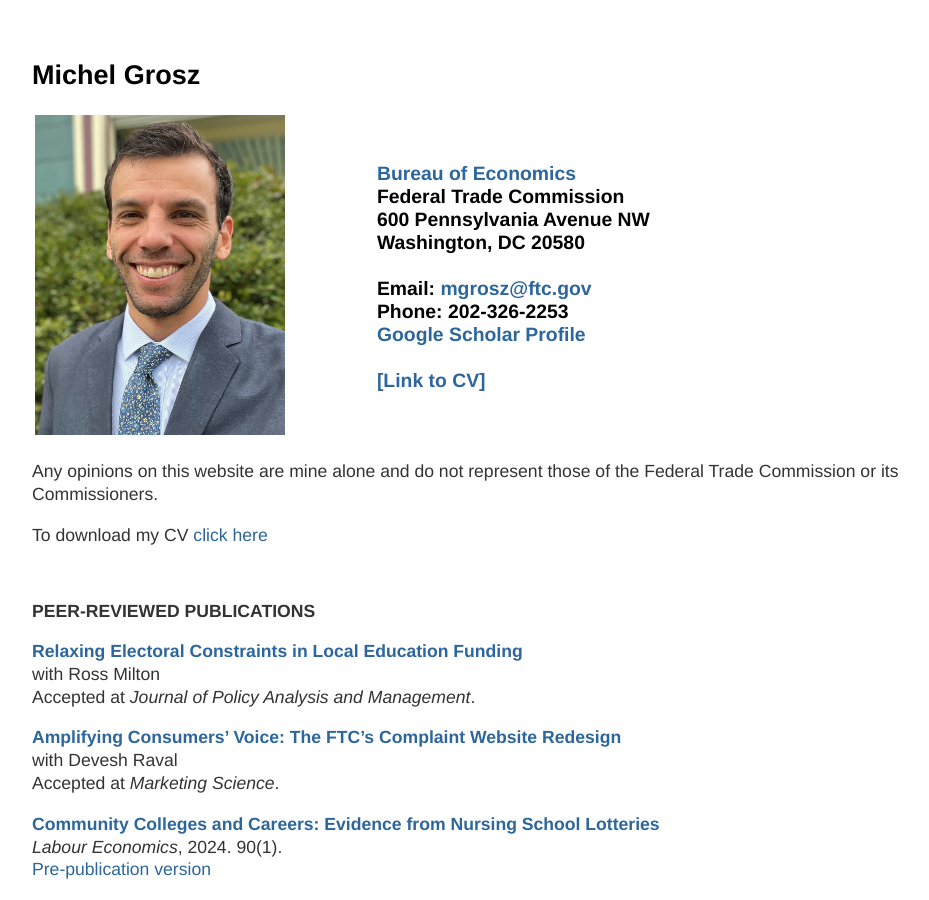
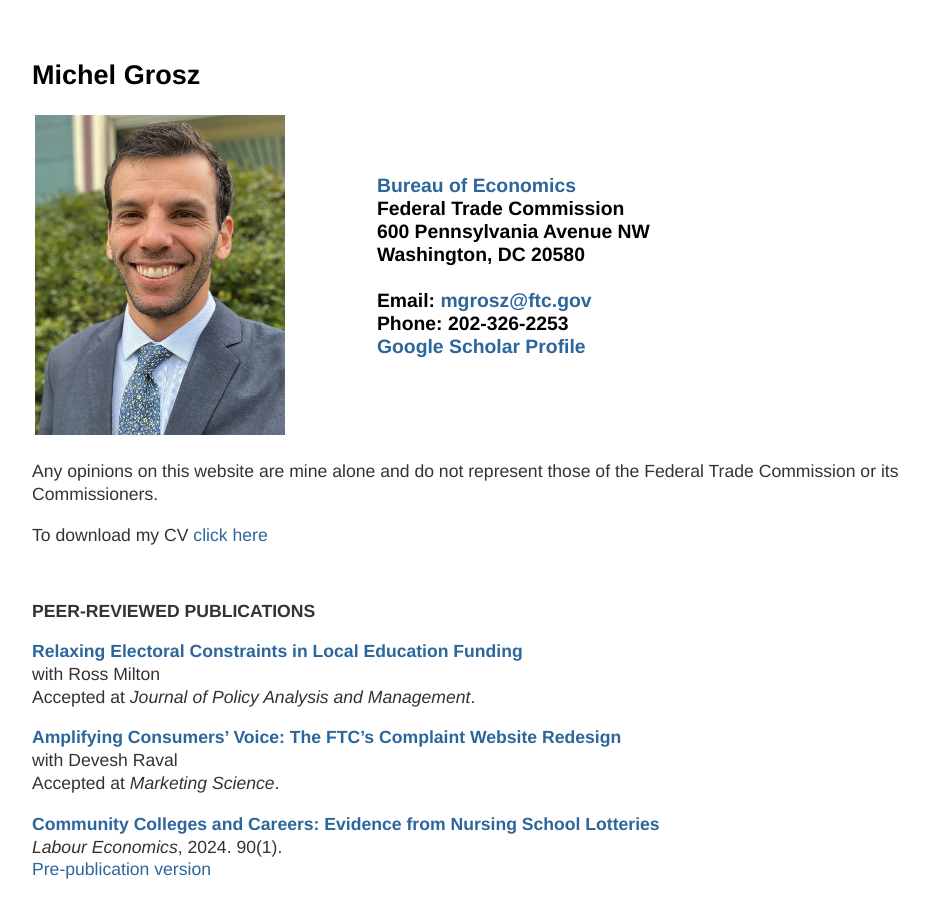
Before and after one commit to mzgrosz/mzgrosz.github.io, a Jekyll site: the page built from index.html, in a window 1280 px wide and 900 px high. Shown: the whole window, without its empty margins (160-1089 px from the left). Built offline with Jekyll 4.4.1, drawn with Linux system fonts in a browser that asks for light colours.

Commit message:
Update index.html

```diff
--- a/index.html
+++ b/index.html
@@ -14,7 +14,7 @@ title: Michel Grosz
 	 Email: <a href="mailto:mgrosz@ftc.gov">mgrosz@ftc.gov</a><br>
 	 Phone: 202-326-2253 <br>
 	 <a href="https://scholar.google.com/citations?user=En3qbL4AAAAJ&hl=en" target="_blank">Google Scholar Profile</a><br><br>
-	 <a href="https://mzgrosz.github.io/cv/GroszCV_2503.pdf" target="_blank">[Link to CV]</a>
+
 
 
   </tr>
```
